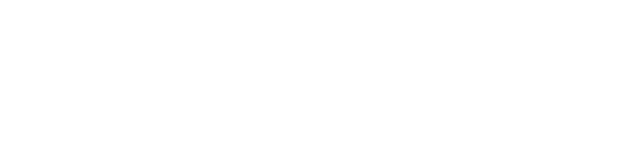
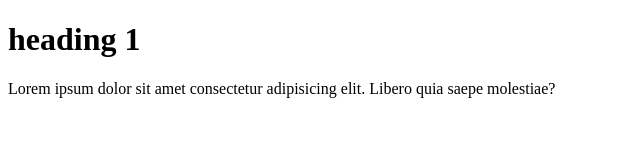
Before and after one commit to anumtaalam-aptech/mainf1, a plain HTML site: page index.html in a window 1280 px wide. Shown: the whole page, without its empty margins (0-640 px from the left). Drawn offline with Linux system fonts and the light colour scheme.

Commit message:
h1 and p tag add

```diff
--- a/index.html
+++ b/index.html
@@ -6,6 +6,7 @@
     <title>Document</title>
 </head>
 <body>
-
+    <h1>heading 1</h1>
+    <p>Lorem ipsum dolor sit amet consectetur adipisicing elit. Libero quia saepe molestiae?</p>
 </body>
 </html>
```
